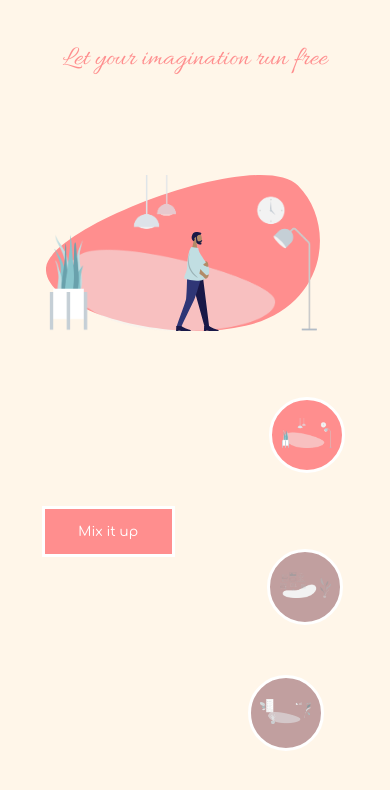
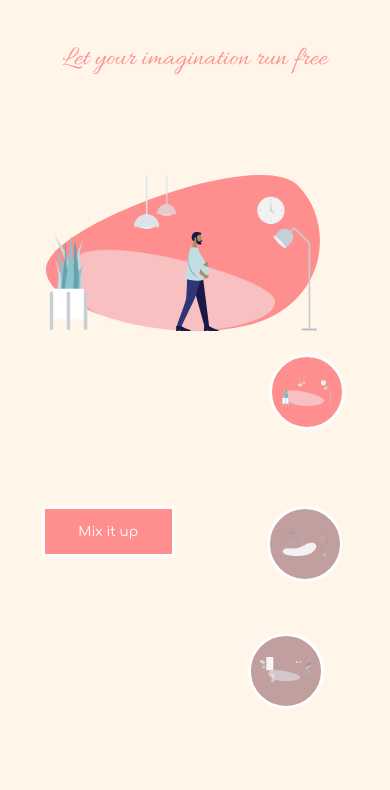
Before and after one commit to PAUVRE-Charlie/mixitup, a React (Create React App) app: page / in a window 390 px wide. Shown: the top 790 px of the page. Built offline with nearby package versions, Linux system fonts and the light colour scheme.

Commit message:
same bug - second try

```diff
--- a/src/styles/css/index.css
+++ b/src/styles/css/index.css
@@ -160,9 +160,8 @@ body {
     left: -10%;
   }
   .menuBackground {
-    top: 5%;
     right: 10%;
-    height: 95%;
+    height: 90%;
   }
   .menuBackground .changeBackgroundButton {
     width: 9vh;
--- a/src/styles/index.scss
+++ b/src/styles/index.scss
@@ -192,9 +192,8 @@ $backroundButtonRadius: 6vh;
 
     .menuBackground {
 
-        top: 5%;
         right: 10%;
-        height: 95%;
+        height: 90%;
 
         .changeBackgroundButton {
             width: $backroundButtonRadius*3/2;
```
Also changed, not shown: 1 other file (tests, documents, lock files or other folders).
